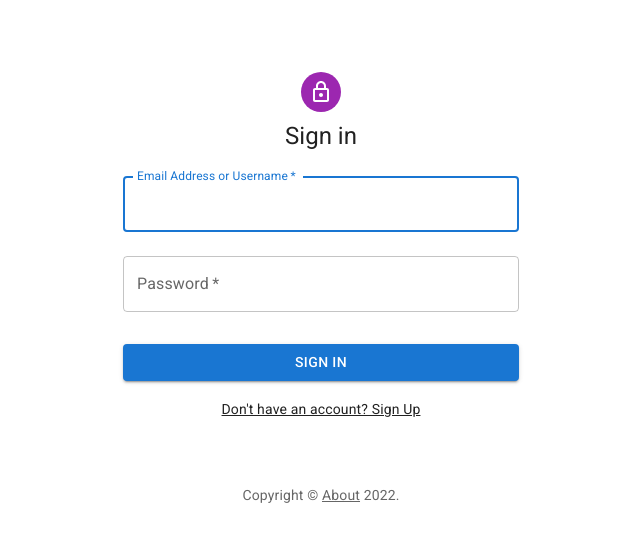
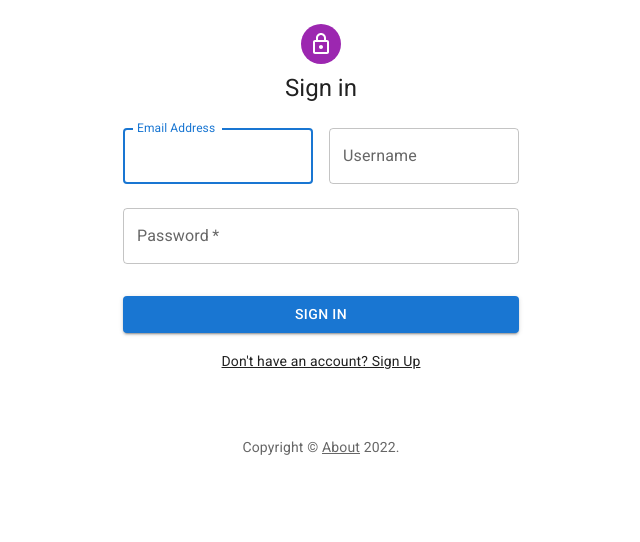
Before and after one commit to SalihTpc/blog-react, a React (Create React App) app: page /login in a window 1280 px wide. Shown: the top 542 px of the page, without its empty margins (319-959 px from the left). Built offline with nearby package versions, Linux system fonts and the light colour scheme; no server answers.

Commit message:
BlogContext added. and applied

```diff
--- a/src/pages/Login.jsx
+++ b/src/pages/Login.jsx
@@ -3,8 +3,6 @@ import Avatar from "@mui/material/Avatar";
 import Button from "@mui/material/Button";
 import CssBaseline from "@mui/material/CssBaseline";
 import TextField from "@mui/material/TextField";
-import FormControlLabel from "@mui/material/FormControlLabel";
-import Checkbox from "@mui/material/Checkbox";
 import Link from "@mui/material/Link";
 import Grid from "@mui/material/Grid";
 import Box from "@mui/material/Box";
@@ -12,6 +10,8 @@ import LockOutlinedIcon from "@mui/icons-material/LockOutlined";
 import Typography from "@mui/material/Typography";
 import Container from "@mui/material/Container";
 import { createTheme, ThemeProvider } from "@mui/material/styles";
+import axios from "axios";
+import { BlogContext } from "../store/BlogContext";
 
 function Copyright(props) {
   return (
@@ -40,22 +40,42 @@ function GoToRegister(props) {
 
 const theme = createTheme();
 const Login = () => {
-  const handleSubmit = (event) => {
+  const [
+    myCategories,
+    setMyCategories,
+    myAnimes,
+    setMyAnimes,
+    token,
+    setToken,
+  ] = React.useContext(BlogContext);
+
+  const handleSubmit = async (event) => {
     event.preventDefault();
     const data = new FormData(event.currentTarget);
-    console.log({
+    const loginValues = {
+      username: data.get("username"),
       email: data.get("email"),
       password: data.get("password"),
-    });
     };
-
+    await axios
+      .post("https://blogsato-drf.herokuapp.com/users/auth/login/", loginValues)
+      .then(
+        (response) => {
+          setToken(response.data.key);
+        },
+        (error) => {
+          console.log(error);
+        }
+      );
+  };
+  console.log(token);
   return (
     <ThemeProvider theme={theme}>
       <Container component="main" maxWidth="xs">
         <CssBaseline />
         <Box
           sx={{
-            marginTop: 8,
+            marginTop: 2,
             display: "flex",
             flexDirection: "column",
             alignItems: "center",
@@ -73,16 +93,29 @@ const Login = () => {
             noValidate
             sx={{ mt: 1 }}
           >
+            <Grid container spacing={2}>
+              <Grid item xs={12} sm={6}>
                 <TextField
                   margin="normal"
-              required
                   fullWidth
                   id="email"
-              label="Email Address or Username"
+                  label="Email Address"
                   name="email"
                   autoComplete="email"
                   autoFocus
                 />
+              </Grid>
+              <Grid item xs={12} sm={6}>
+                <TextField
+                  margin="normal"
+                  fullWidth
+                  id="username"
+                  label="Username"
+                  name="username"
+                  autoComplete="user-name"
+                />
+              </Grid>
+            </Grid>
             <TextField
               margin="normal"
               required
@@ -115,3 +148,18 @@ const Login = () => {
 };
 
 export default Login;
+
+// const sendPostRequest = async () => {
+//   try {
+//     const resp = await axios.post(
+//       "https://blogsato-drf.herokuapp.com/users/auth/login/",
+//       loginValues
+//     )
+//     console.log(resp.data.key)
+//   } catch {
+//     (err){
+//       console.error(err)
+//     };
+//   }
+// };
+// sendPostRequest();
```
Lines whose indentation alone changed are shown as unchanged.
